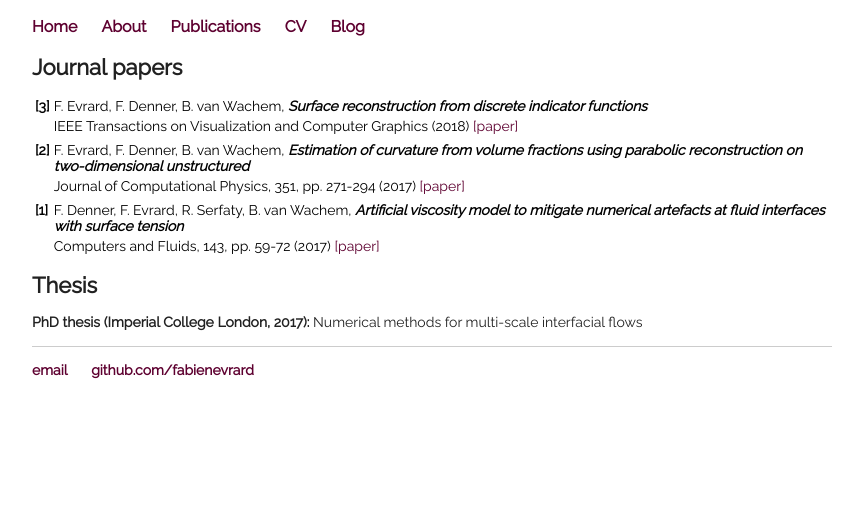
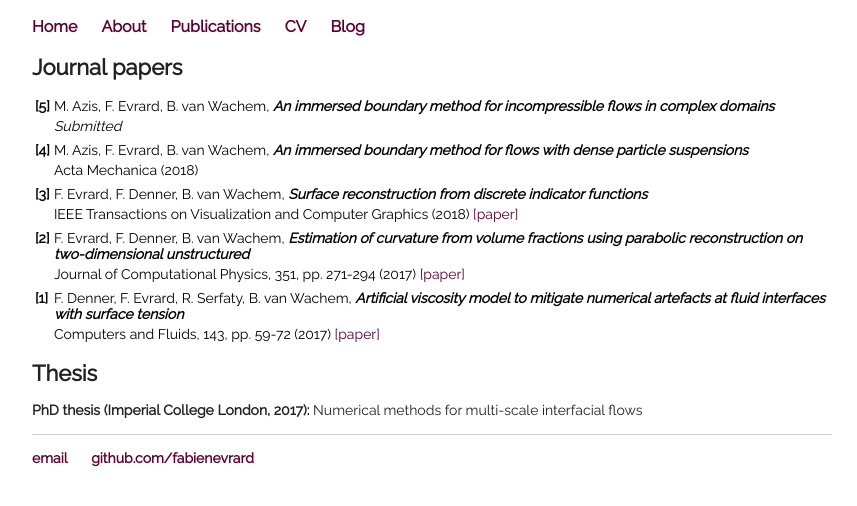
Before and after one commit to fabienevrard/fabienevrard.github.io, a Jekyll site: the page built from publications/index.html, in a window 1280 px wide. Shown: the top 506 px of the page, without its empty margins (208-1065 px from the left). Built offline with Jekyll 4.4.1, drawn with Linux system fonts in a browser that asks for light colours.

Commit message:
Update index.html

```diff
--- a/publications/index.html
+++ b/publications/index.html
@@ -6,6 +6,24 @@ title: Publications
 	<h1>Journal papers</h1>
 
 	 <table style="width:100%; vertical-align: top; text-align: left;">
+		 <tr>
+			 <td><b>[5]</b></td>
+			 <td>M. Azis, F. Evrard, B. van Wachem, <i><b>An immersed boundary method for incompressible flows in complex domains</b></i></td>
+		 </tr>
+		 <tr>
+			 <td></td>
+			 <td><i>Submitted</i></td>
+		 </tr>
+		 <tr><td></td><td></td></tr>
+		 <tr>
+			 <td><b>[4]</b></td>
+			 <td>M. Azis, F. Evrard, B. van Wachem, <i><b>An immersed boundary method for flows with dense particle suspensions</b></i></td>
+		 </tr>
+		 <tr>
+			 <td></td>
+			 <td>Acta Mechanica (2018)</td>
+		 </tr>
+		 <tr><td></td><td></td></tr>
 		 <tr>
 			 <td><b>[3]</b></td>
 			 <td>F. Evrard, F. Denner, B. van Wachem, <i><b>Surface reconstruction from discrete indicator functions</b></i></td>
```
